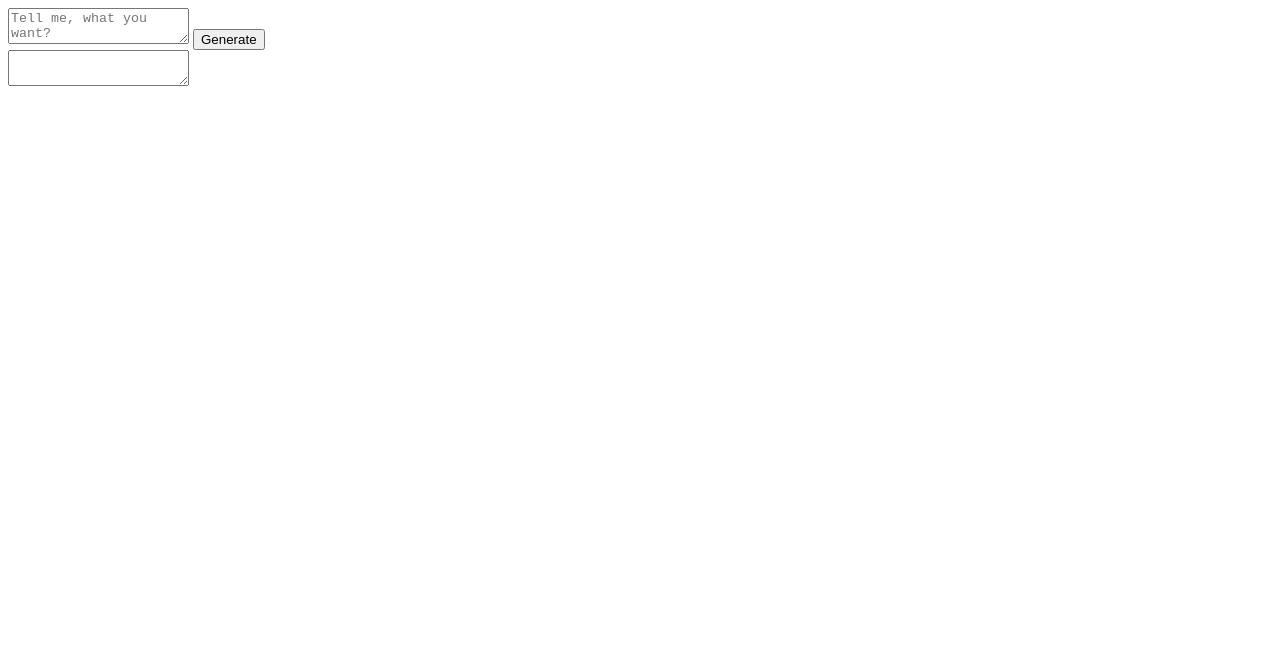
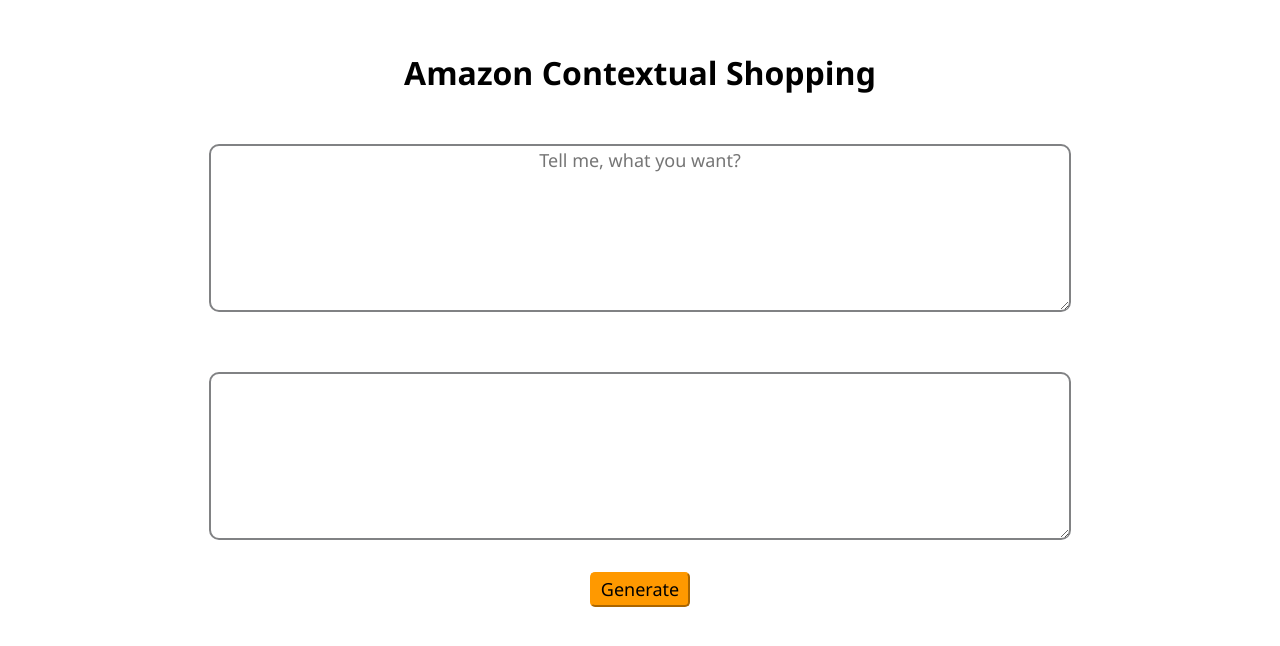
Before and after one commit to GulshanAnand/AmazonHackOn, a website: page public/index.html in a window 1280 px wide. Drawn offline with Linux system fonts and the light colour scheme.

Commit message:
added css

```diff
--- a/index.js
+++ b/index.js
@@ -21,7 +21,7 @@
     try {
         const response = await openai.chat.completions.create({
           messages: [
-            { role: 'system', content: req.body.prompt }
+            { role: 'system', content: req.body.prompt + "\n convert this to a useful query to get relevant results from amazon shopping website" }
           ],
           model: 'gpt-3.5-turbo',
         });
--- a/public/index.html
+++ b/public/index.html
@@ -4,15 +4,17 @@
 <head>
     <meta charset="UTF-8">
     <meta name="viewport" content="width=device-width, initial-scale=1.0">
-    <title>Form Example</title>
+    <title>Amazon Shopping</title>
+    <link rel="stylesheet" href="style.css">
 </head>
 
 <body>
+    <h1>Amazon Contextual Shopping</h1><br>
     <form id="myForm">
-        <textarea name="prompt" placeholder="Tell me, what you want?"></textarea>
+        <textarea id="prompt" name="prompt" placeholder="Tell me, what you want?"></textarea><br><br><br>
+        <textarea id="res"></textarea><br><br>
         <button type="submit">Generate</button>
     </form>
-    <textarea id="res"></textarea>
 
     <script>
         document.getElementById('myForm').addEventListener('submit', function (event) {
--- /dev/null
+++ b/public/style.css
@@ -0,0 +1,32 @@
+body{
+    padding: 10px;
+    margin: 20px;
+    text-align  : center;
+}
+
+textarea{
+    margin: 10px;
+    border-color: rgb(129, 130, 132);
+    border-width: 2px;
+    text-align: center;
+    font-size: large;
+    font-family: 'Segoe UI', Tahoma, Geneva, Verdana, sans-serif;
+    width: 70%;
+    height: 160px;
+    border-radius: 10px;
+
+}
+
+button{
+    width: 100px;
+    height: 35px;
+    border-radius: 5px;
+    border-color: rgb(255, 153, 0);
+    background-color: rgb(255, 153, 0);
+    font-size: large;
+    font-family: 'Segoe UI', Tahoma, Geneva, Verdana, sans-serif;
+}
+
+h1{
+    font-family: 'Segoe UI', Tahoma, Geneva, Verdana, sans-serif;
+}
```
